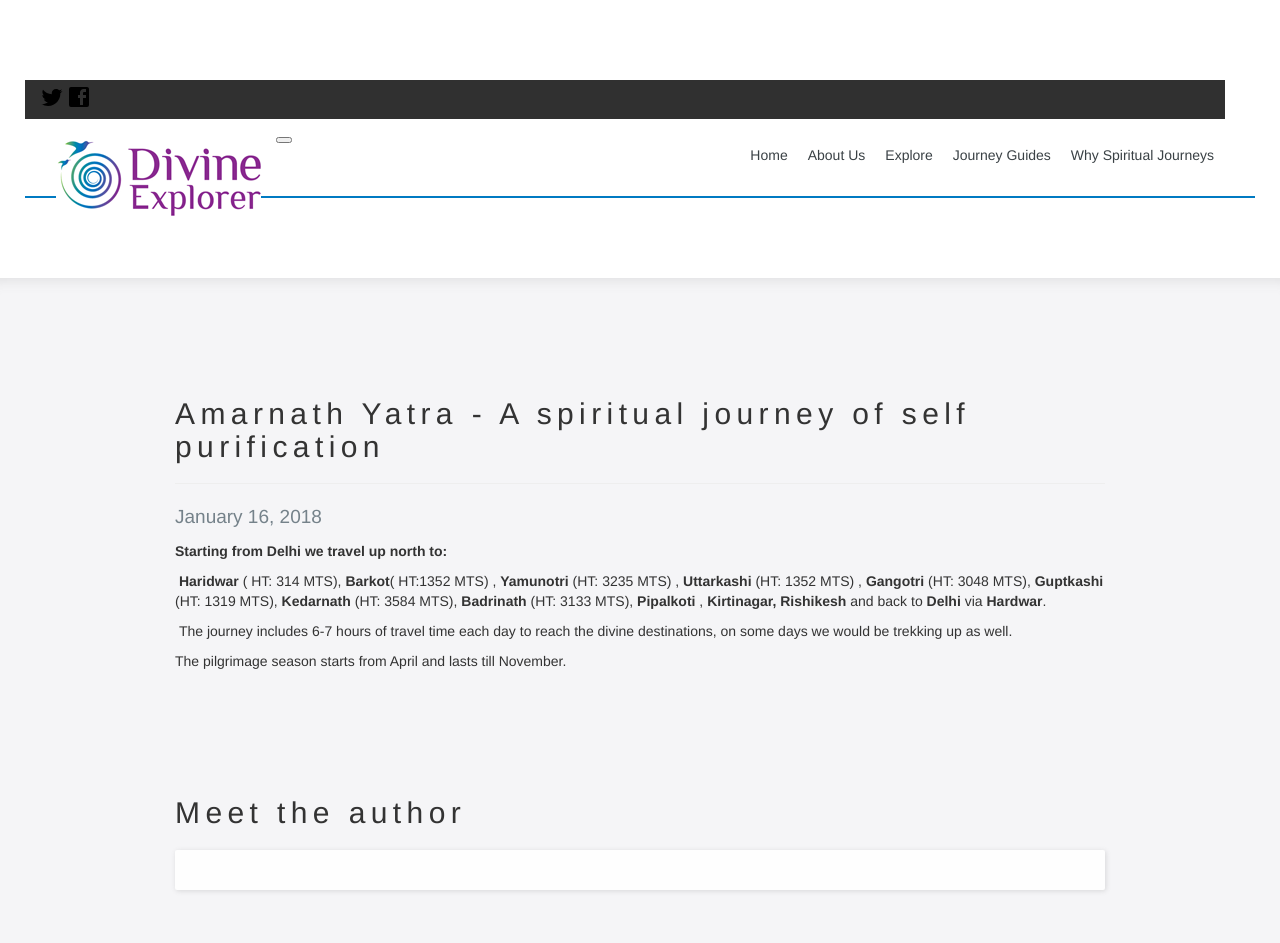
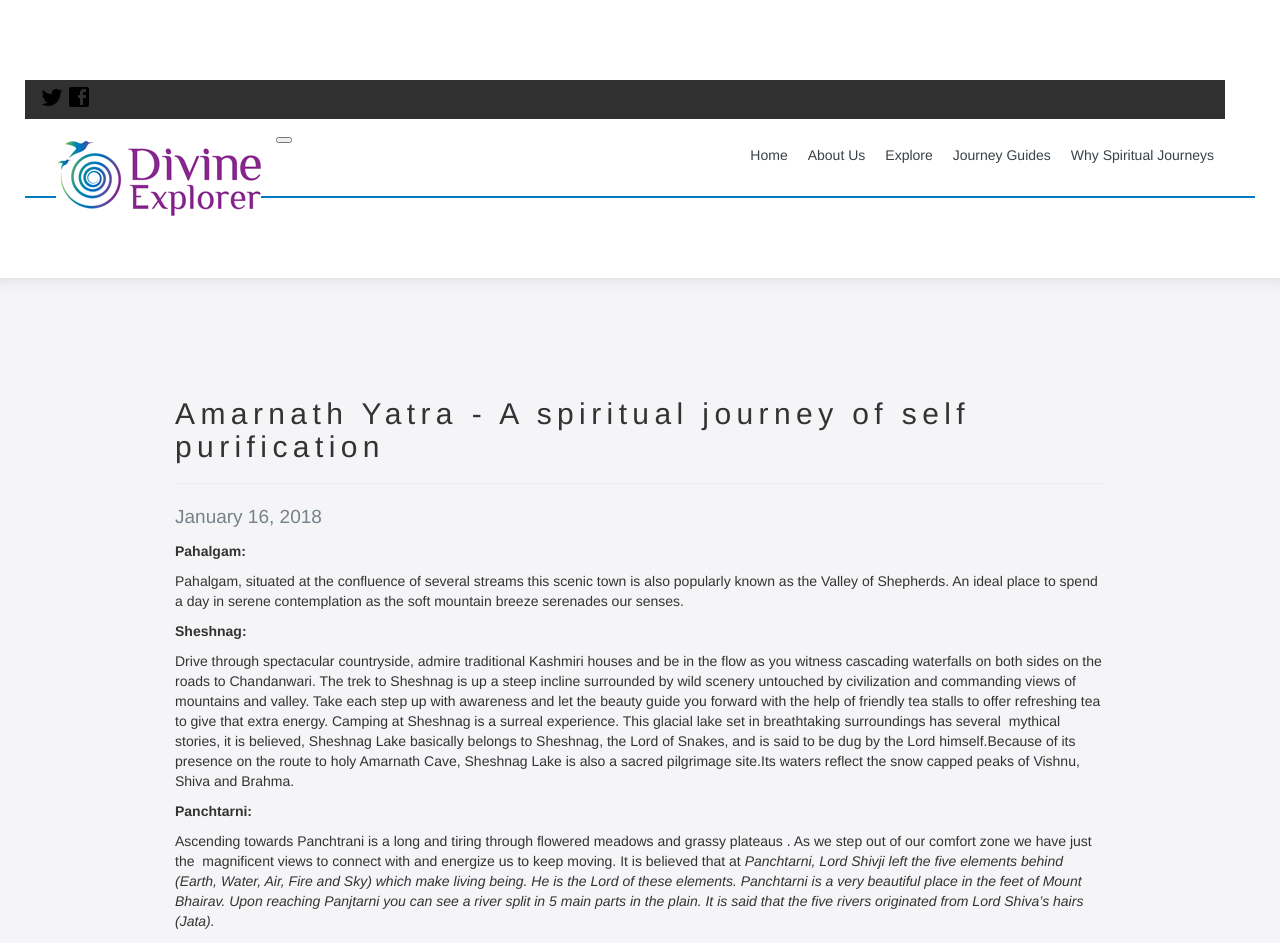
Before and after one commit to GHSKM/testDE, a Jekyll site: the page built from _journeys/amarnath-yatra-a-spiritual-journey-of-self-purification.md, in a window 1280 px wide and 1400 px high. Shown: the top 943 px of the window. Built offline with Jekyll 4.4.1, drawn with Linux system fonts in a browser that asks for light colours; nearby versions of some CDN libraries; some web fonts are replaced; library files that are not in the unit come from our copies; some of the changed text lies outside the part shown.

Commit message:
Update from Forestry.io - amarnath-yatra-a-spiritual-journey-of-self-purification.md

```diff
--- a/_journeys/amarnath-yatra-a-spiritual-journey-of-self-purification.md
+++ b/_journeys/amarnath-yatra-a-spiritual-journey-of-self-purification.md
@@ -14,4 +14,28 @@ categories: []
 author_staff_member: admin
 large_header: false
 ---
-<p><b>Starting from Delhi we travel up north to:</b></p> <p><b> </b><b>Haridwar</b> ( HT: 314 MTS), <b>Barkot</b>( HT:1352 MTS) , <b>Yamunotri </b>(HT: 3235 MTS) , <b>Uttarkashi</b> (HT: 1352 MTS) , <b>Gangotri</b> (HT: 3048 MTS), <b>Guptkashi</b> (HT: 1319 MTS), <b>Kedarnath</b> (HT: 3584 MTS), <b>Badrinath</b> (HT: 3133 MTS), <b>Pipalkoti </b>, <b>Kirtinagar, Rishikesh </b>and back to <b>Delhi</b> via <b>Hardwar</b>.</p> <p> The journey includes 6-7 hours of travel time each day to reach the divine destinations, on some days we would be trekking up as well.</p> <p>The pilgrimage season starts from April and lasts till November.</p> <p> </p> <p> </p>
+<p><b>Pahalgam:</b></p>
+
+<p>Pahalgam, situated at the confluence of several streams this scenic town is also popularly known as the Valley of Shepherds. An ideal place to spend a day in serene contemplation as the soft mountain breeze serenades our senses.</p>
+
+<p><b>Sheshnag:</b></p>
+
+<p>Drive through spectacular countryside, admire traditional Kashmiri houses and be in the flow as you witness cascading waterfalls on both sides on the roads to Chandanwari. The trek to Sheshnag is up a steep incline surrounded by wild scenery untouched by civilization and commanding views of mountains and valley. Take each step up with awareness and let the beauty guide you forward with the help of friendly tea stalls to offer refreshing tea to give that extra energy. Camping at Sheshnag is a surreal experience. This glacial lake set in breathtaking surroundings has several  mythical stories, it is believed, Sheshnag Lake basically belongs to Sheshnag, the Lord of Snakes, and is said to be dug by the Lord himself.Because of its presence on the route to holy Amarnath Cave, Sheshnag Lake is also a sacred pilgrimage site.Its waters reflect the snow capped peaks of Vishnu, Shiva and Brahma.</p>
+
+<p><b>Panchtarni:</b></p>
+
+<p>Ascending towards Panchtrani is a long and tiring through flowered meadows and grassy plateaus . As we step out of our comfort zone we have just the  magnificent views to connect with and energize us to keep moving. It is believed that at <i> Panchtarni, Lord Shivji left the five elements behind (Earth, Water, Air, Fire and Sky) which make living being. He is the Lord of these elements. Panchtarni is a very beautiful place in the feet of Mount Bhairav. Upon reaching Panjtarni you can see a river split in 5 main parts in the plain. It is said that the five rivers originated from Lord Shiva’s hairs (Jata).</i></p>
+
+<p><b>Holy Cave:</b></p>
+
+<p>The Amarnath Shrine stands at the height of 3,888 m, at the end of Lidder Valley in a narrow gorge. Considered to be one of the most revered pilgrimage spots , the holy cave is the abode of Lord Shiva. The guardian of the absolute, Lord Shiva, the destroyer, is enshrined in the form of an ice-lingam in this cave. This lingam is formed naturally, which is believed to wax and wane with the moon. After the  energizing connection with the lord , in his abode, take time to assimilate the vibrational energies flowing within at Baltal situated  on the shores of the Sindh River. This small valley serves as a camping ground for the Amarnath pilgrims. Nestled at the foot of Zoji-La Pass,Baltal is known for its scenic views.</p>
+
+<p><b>Srinagar:</b></p>
+
+<p>Built along twisting waterways and terraced hillsides this beautiful city is situated along Jhelum river and is famous for its gardens lakes, houseboats and local culture. Staying in a houseboat is a unique but must do experience just as shopping for Kashmiri handicrafts. The Kheer Bhavani temple and Shankaracharya temple are both spiritually uplifting and have sacred significance.</p>
+
+<p><b>Gulmarg &amp; Sonmarg  :</b></p>
+
+<p>Gulmarg - "the meadow of flowers'' , undoubtedly blessed by Mother Nature.You can go to Khilanmarg by pony, which is a famous skiing spot. It also offers a great view of the Kashmir valley and the Himalayan range.</p>
+
+<p>Sonmarg- " the meadow of gold", Sonmarg is set amidst a valley of flowers and lakes. The exotic flora of the region is nurtured by the Sindh river.The place is frequently visited by nature lovers in the search of tranquil peace and soothing natural beauty.</p>
```
